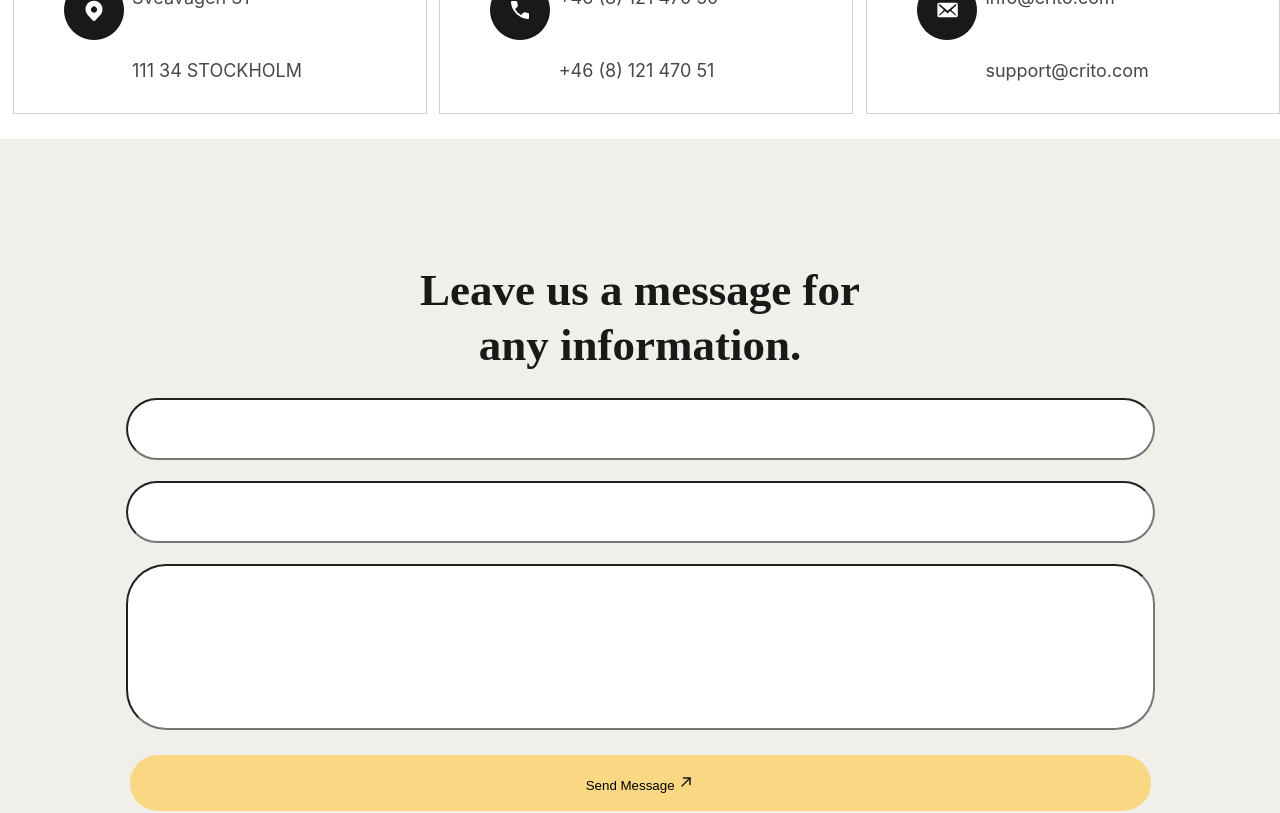
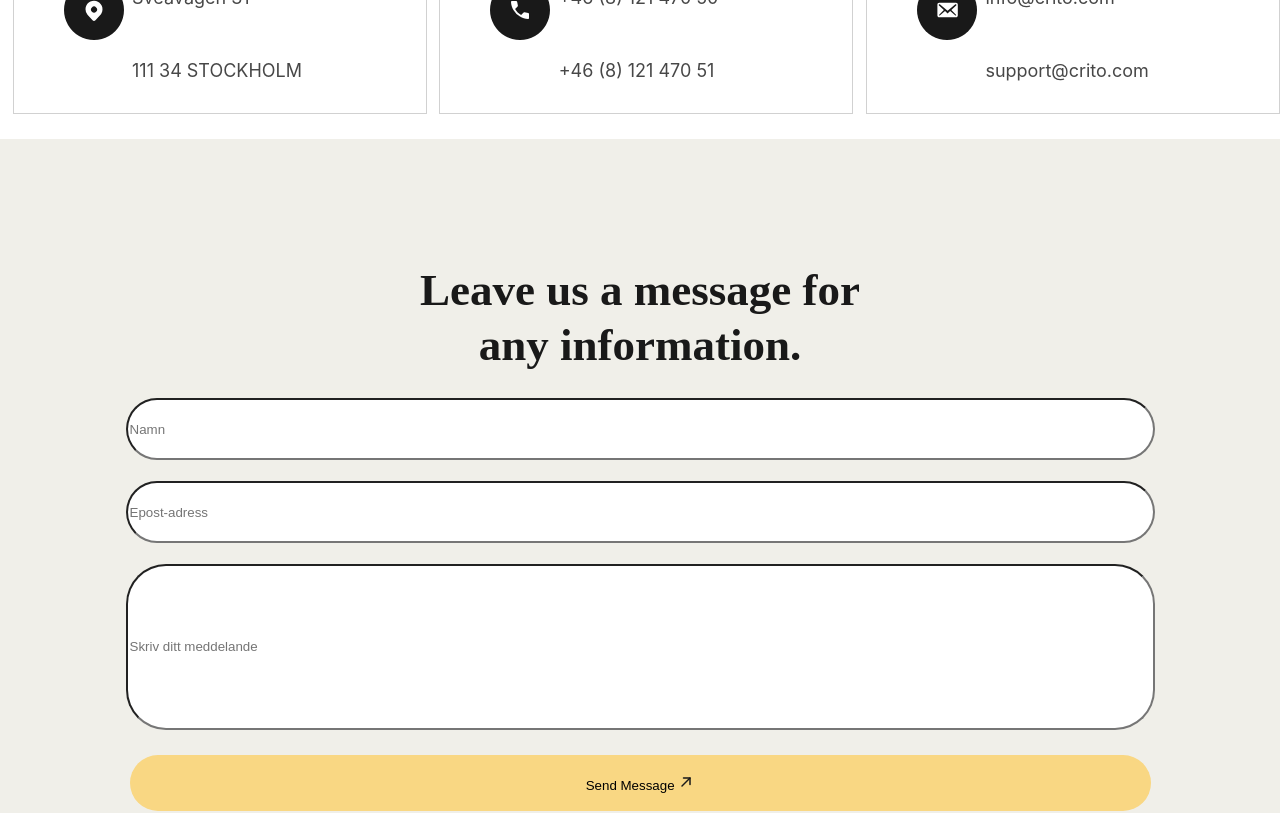
Before and after one commit to Markusloka/ReactAssignment, a React (Vite) app: page /Contact in a window 1280 px wide. Shown: the part 540-1353 px from the top of the page. Built offline with nearby package versions, Linux system fonts and the light colour scheme.

Commit message:
started with the validation.

```diff
--- a/src/pages/contact/components/Contact.breadcrum.jsx
+++ b/src/pages/contact/components/Contact.breadcrum.jsx
@@ -3,10 +3,10 @@ import Element from "../../../assets/services/Group1.png";
 export function Breadcrum() {
   return (
     <div className="breadcrum">
-      <p className="breadsubtext">
+      <div className="breadsubtext">
         <p>Home</p>
         <p>Contact</p>
-      </p>
+      </div>
       <h1 className="breadTitle">Let's Connect</h1>
 
       <img className="breadElement" src={Element} />
--- a/src/pages/contact/components/Contact.message.jsx
+++ b/src/pages/contact/components/Contact.message.jsx
@@ -1,19 +1,37 @@
 import React from "react";
-import "./style.message.css"
-import ArrowUp from "../../../assets/hero/ArrowUp Right.svg"
+import "./style.message.css";
+import ArrowUp from "../../../assets/hero/ArrowUp Right.svg";
 export function Message() {
-  return(
+  return (
     <div className="body">
-    <div className="messagingBody">
-      <h1 className="messagingTitle">Leave us a message for any information.
-      </h1>
-      <form className="messagingForm">
-        <input className="Name"></input>
-        <input className="Email"></input>
-        <input className="Message"></input>
-      </form>
-      <button className="sendButton">Send Message <img src={ArrowUp}/></button>
+      <div className="messagingBody">
+        <h1 className="messagingTitle">
+          Leave us a message for any information.
+        </h1>
+        <form className="messagingForm">
+          <input
+            className="Name"
+            type="text"
+            name="name"
+            placeholder="Namn"
+          ></input>
+          <input
+            className="Email"
+            type="email"
+            name="email"
+            placeholder="Epost-adress"
+          ></input>
+          <input
+            className="Message"
+            type="text"
+            name="message"
+            placeholder="Skriv ditt meddelande"
+          ></input>
+        </form>
+        <button className="sendButton">
+          Send Message <img src={ArrowUp} />
+        </button>
+      </div>
     </div>
-    </div>
-  )
+  );
 }
```
Also changed, not shown: src/pages/contact/components/Form.jsx (added, +9 -0 lines).
